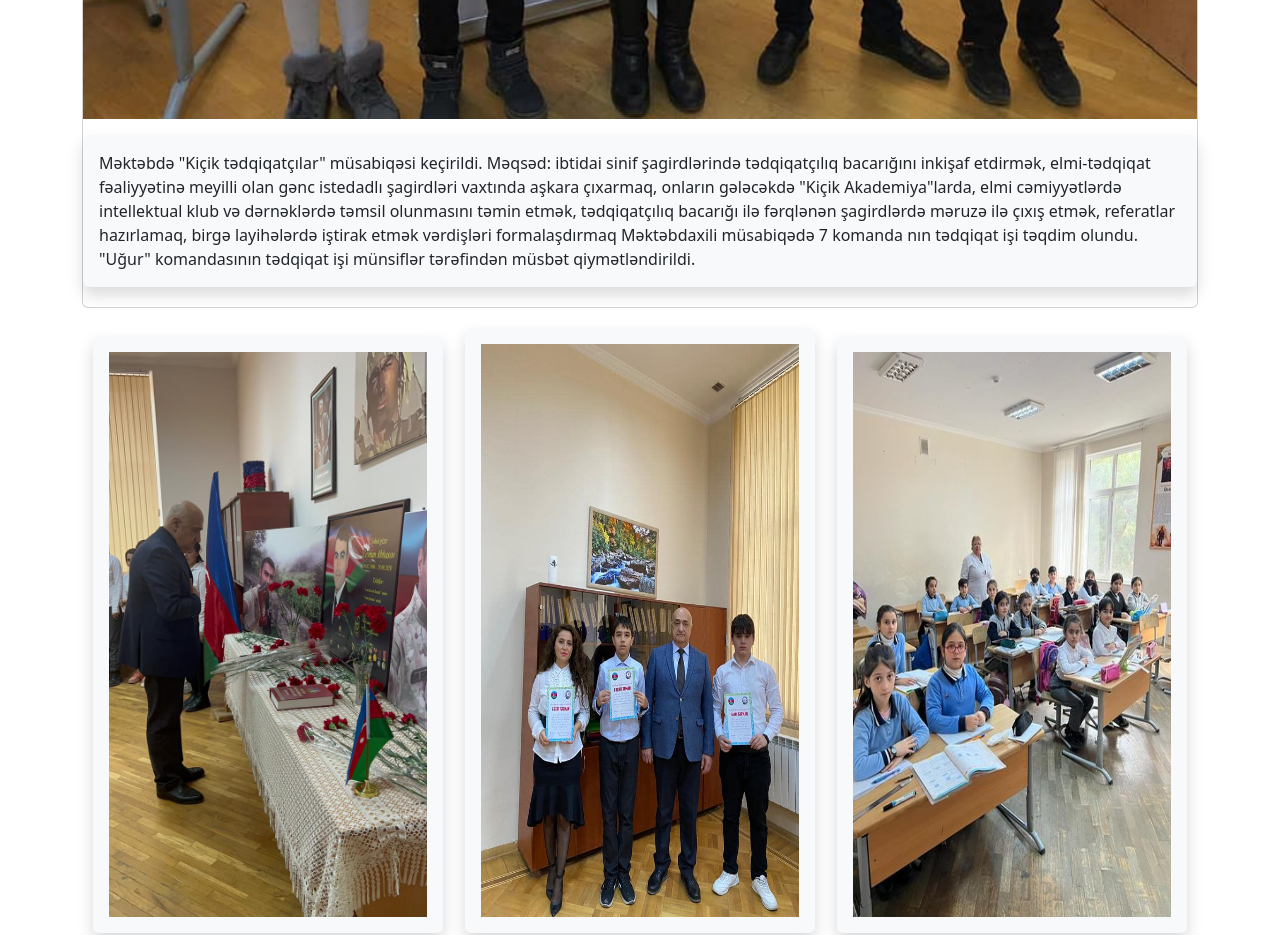
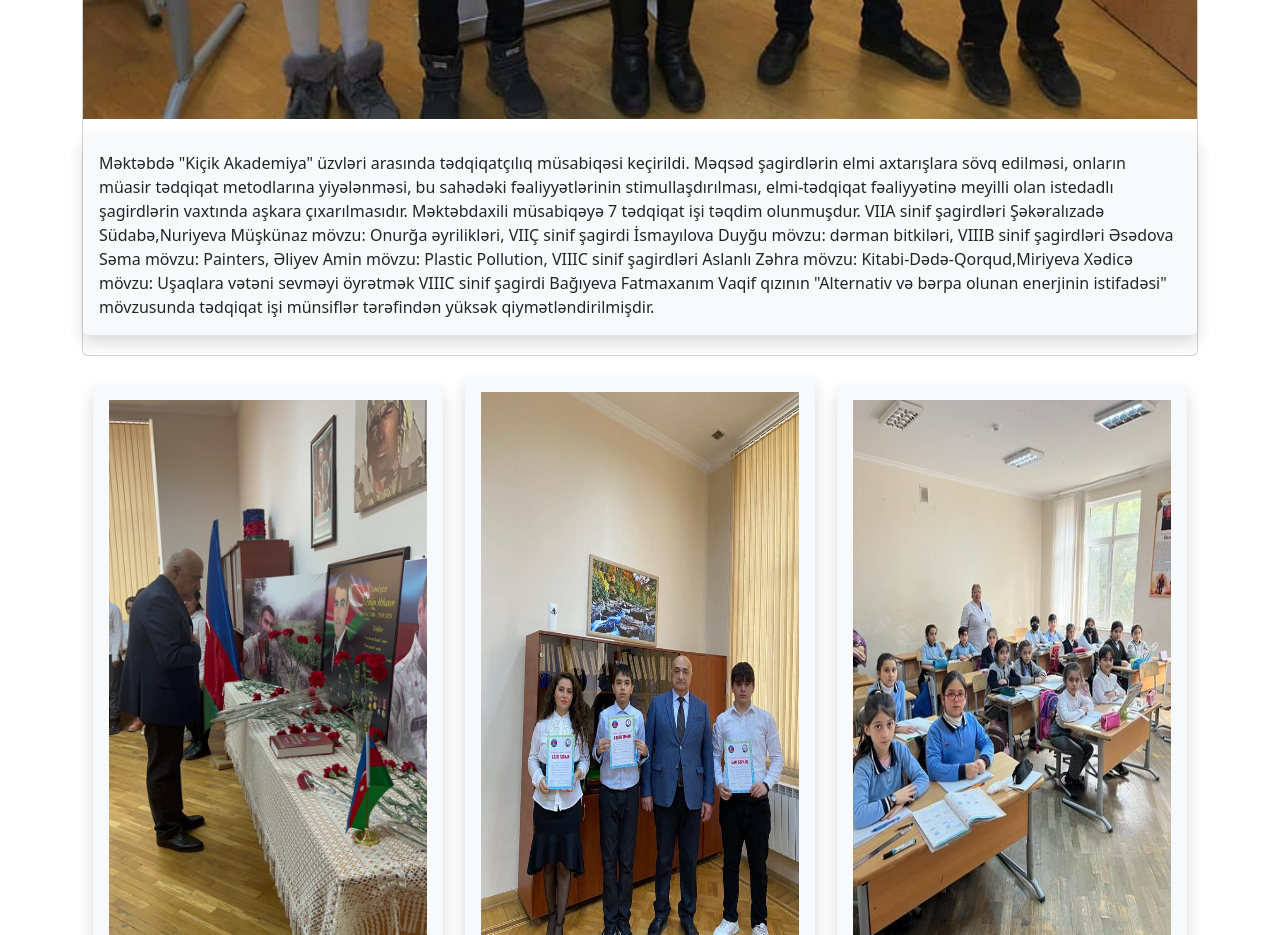
Before and after one commit to Oroxxx/oroxxx.github.io, a plain HTML site: page index.html in a window 1280 px wide. Shown: the part 2080-3015 px from the top of the page. Drawn offline with nearby package versions, Linux system fonts and the light colour scheme.

Commit message:
yeni metn

```diff
--- a/index.html
+++ b/index.html
@@ -106,8 +106,9 @@
           <div class="card mx-auto my-1">
             <img src="8.jpg" id="haqqinda" class="card-img-top">
         <p>
-           <div class="shadow p-3 mb-1 bg-body-tertiary rounded">Məktəbdə "Kiçik tədqiqatçılar" müsabiqəsi keçirildi. Məqsəd: ibtidai sinif şagirdlərində tədqiqatçılıq bacarığını inkişaf etdirmək, elmi-tədqiqat fəaliyyətinə meyilli olan gənc istedadlı şagirdləri vaxtında aşkara çıxarmaq, onların gələcəkdə "Kiçik Akademiya"larda, elmi cəmiyyətlərdə intellektual klub və dərnəklərdə təmsil olunmasını təmin etmək, tədqiqatçılıq bacarığı ilə fərqlənən şagirdlərdə məruzə ilə çıxış etmək, referatlar hazırlamaq, birgə layihələrdə iştirak etmək vərdişləri formalaşdırmaq
-            Məktəbdaxili müsabiqədə 7 komanda nın tədqiqat işi təqdim olundu. "Uğur" komandasının tədqiqat işi münsiflər tərəfindən müsbət qiymətləndirildi.
+           <div class="shadow p-3 mb-1 bg-body-tertiary rounded">Məktəbdə "Kiçik Akademiya"  üzvləri arasında tədqiqatçılıq müsabiqəsi keçirildi. Məqsəd şagirdlərin elmi axtarışlara sövq edilməsi, onların müasir tədqiqat metodlarına yiyələnməsi, bu sahədəki fəaliyyətlərinin stimullaşdırılması, elmi-tədqiqat fəaliyyətinə meyilli olan istedadlı şagirdlərin vaxtında aşkara çıxarılmasıdır. Məktəbdaxili müsabiqəyə 7 tədqiqat işi təqdim  olunmuşdur.
+            VIIA sinif şagirdləri Şəkəralızadə Südabə,Nuriyeva Müşkünaz mövzu: Onurğa əyrilikləri, VIIÇ sinif şagirdi İsmayılova Duyğu mövzu: dərman bitkiləri, VIIIB sinif şagirdləri Əsədova Səma  mövzu: Painters, Əliyev Amin mövzu: Plastic Pollution, VIIIC sinif şagirdləri Aslanlı Zəhra mövzu: Kitabi-Dədə-Qorqud,Miriyeva Xədicə mövzu: Uşaqlara vətəni sevməyi öyrətmək
+           VIIIC sinif şagirdi Bağıyeva  Fatmaxanım Vaqif qızının "Alternativ və bərpa olunan enerjinin istifadəsi" mövzusunda tədqiqat işi münsiflər tərəfindən yüksək qiymətləndirilmişdir.
 
 
 
```
